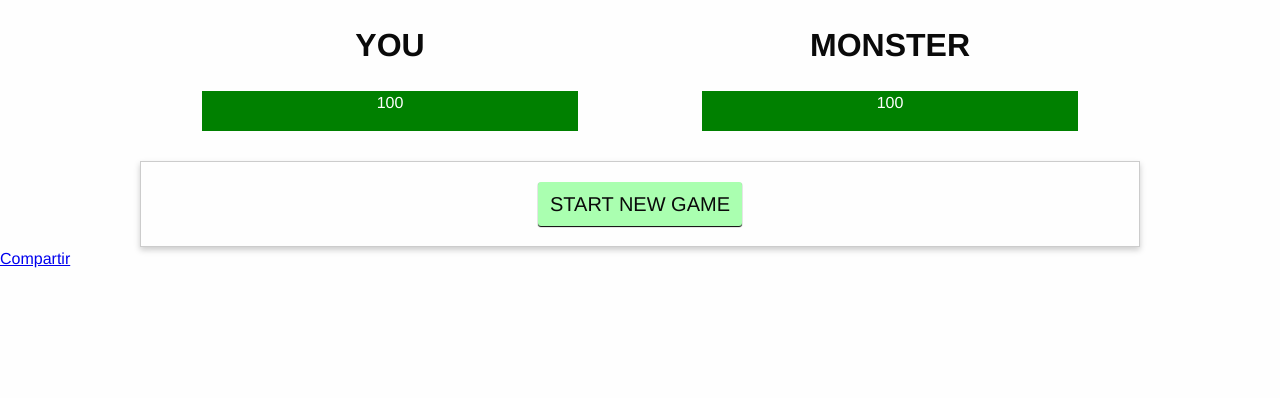
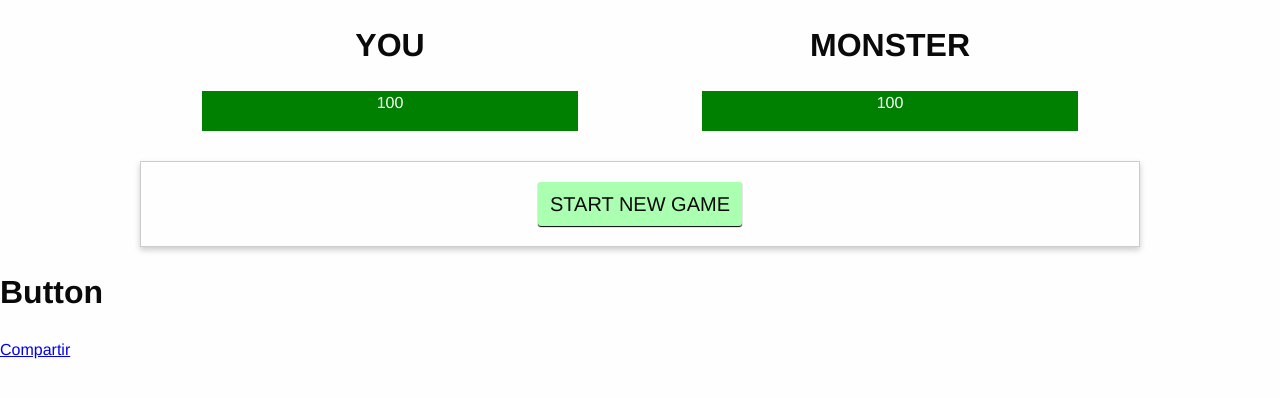
Before and after one commit to rodwyn/my-pokemon-stadium, a plain HTML site: page index.html in a window 1280 px wide. Drawn offline with nearby package versions, Linux system fonts and the light colour scheme.

Commit message:
Added heading text.

```diff
--- a/index.html
+++ b/index.html
@@ -65,6 +65,7 @@
         </div>
     </section>
 </div>
+    <h1>Button</h1>
     <div class="fb-share-button" data-href="https://rodwyn.github.io/my-pokemon-stadium/" data-layout="button" data-size="small" data-mobile-iframe="false"><a target="_blank" href="https://www.facebook.com/sharer/sharer.php?u=https%3A%2F%2Frodwyn.github.io%2Fmy-pokemon-stadium%2F&amp;src=sdkpreparse" class="fb-xfbml-parse-ignore">Compartir</a></div>
 <script src="js/app.js"></script>
 </body>
```
